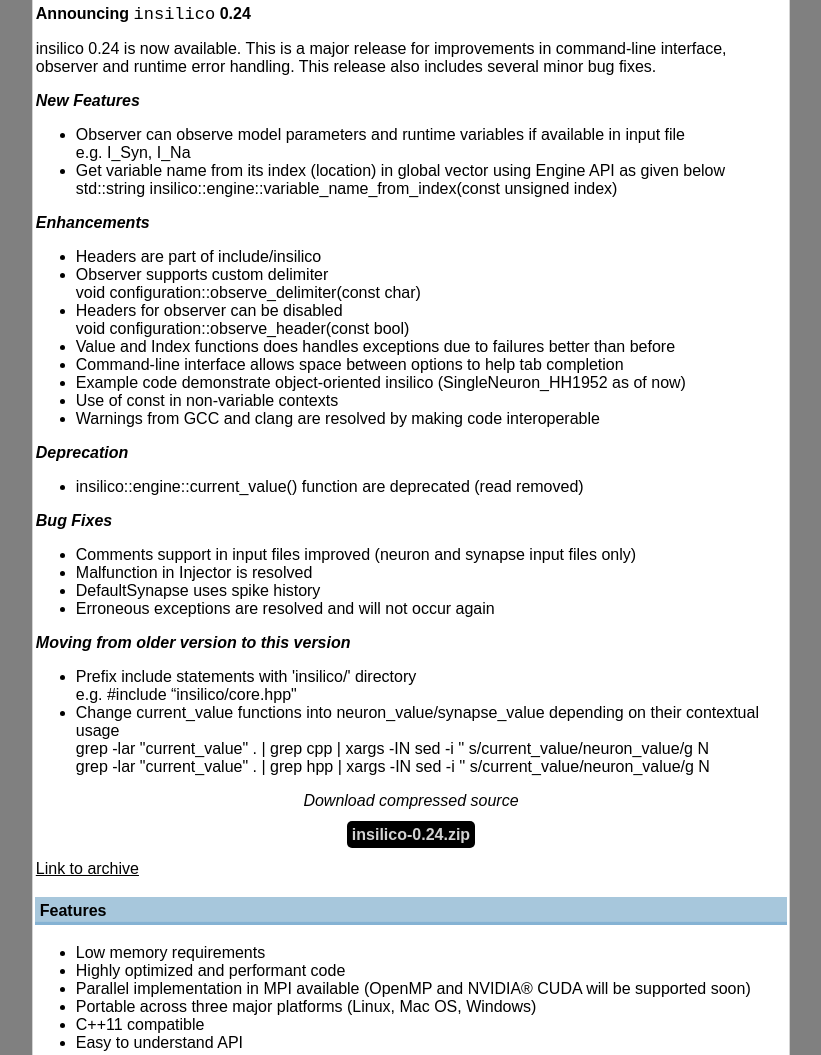
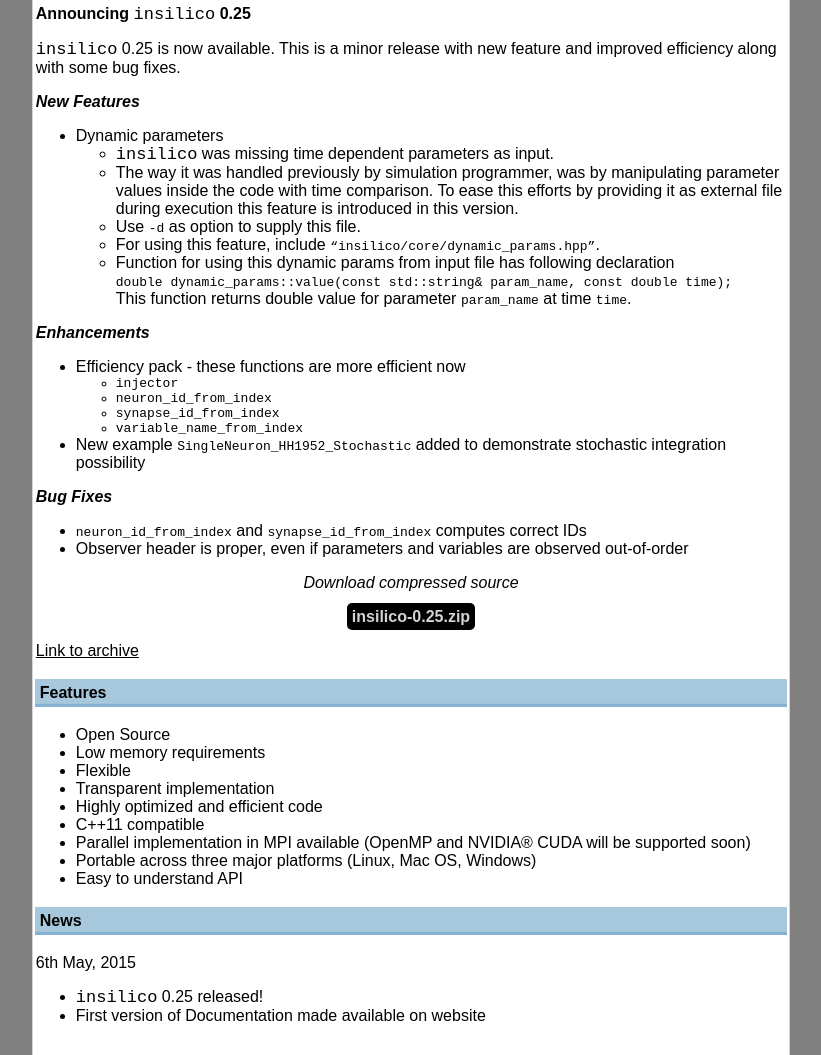
Before and after one commit to insilico-lib/insilico-reweb, a plain HTML site: page index.html in a window 1280 px wide. Shown: the part 780-1835 px from the top of the page, without its empty margins (229-1050 px from the left). Drawn offline with Linux system fonts and the light colour scheme.

Commit message:
insilico 0.25 release.

```diff
--- a/index.html
+++ b/index.html
@@ -79,71 +79,69 @@
 			    Download
 			</p>
 			<p>
-			    <b>Announcing <span class="logo-inline">insilico</span> 0.24</b>
+			    <b>Announcing <span class="logo-inline">insilico</span> 0.25</b>
 			</p>
 			<p>
-			    insilico 0.24 is now available. This is a major release for improvements in
-			    command-line interface, observer and runtime error handling. This release
-			    also includes several minor bug fixes.
+			    <span class="logo-inline">insilico</span> 0.25 is now available.
+			    This is a minor release with new feature
+			    and improved efficiency along with some bug fixes.
 			</p>
 			<p>
 			    <b><i>New Features</i></b>
 			</p>
 			<ul>
-			   <li> Observer can observe model parameters and runtime variables if available in input file<br/>
-			    e.g. I_Syn, I_Na</li>
-			    <li>Get variable name from its index (location) in global vector using Engine API as given below<br/>
-			    std::string insilico::engine::variable_name_from_index(const unsigned index)</li>
+			    <li>Dynamic parameters
+				<ul>
+				    <li><span class="logo-inline">insilico</span> was missing time dependent parameters as input.</li>
+				    <li>The way it was handled previously by simulation programmer, was by manipulating
+					parameter values inside the code with time comparison. To ease this efforts by
+					providing it as external file during execution this feature is introduced in this version.</li>
+				    <li>Use <code>-d</code> as option to supply this file.</li>
+				    <li>For using this feature, include <code>“insilico/core/dynamic_params.hpp”</code>.</li>
+				    <li>Function for using this dynamic params from input file has following declaration<br/>
+					<code>double dynamic_params::value(const std::string& param_name, const double time);</code><br/>
+					This function returns double value for parameter <code>param_name</code> at time <code>time</code>.
+				    </li>
+				</ul>
+			    </li>
 			</ul>
 			<p>
 			    <b><i>Enhancements</i></b>
 			</p>
 			<ul>
-			    <li>Headers are part of include/insilico</li>
-			    <li>Observer supports custom delimiter<br/>
-			    void configuration::observe_delimiter(const char)</li>
-			    <li>Headers for observer can be disabled<br/>
-			    void configuration::observe_header(const bool)
-			    <li>Value and Index functions does handles exceptions due to failures better than before</li>
-			    <li>Command-line interface allows space between options to help tab completion</li>
-			    <li>Example code demonstrate object-oriented insilico (SingleNeuron_HH1952 as of now)</li>
-			    <li>Use of const in non-variable contexts</li>
-			    <li>Warnings from GCC and clang are resolved by making code interoperable</li>
-			</ul>
-			<p>
-			    <b><i>Deprecation</i></b>
-			</p>
-			<ul>
-			    <li>insilico::engine::current_value() function are deprecated (read removed)</li>
+			    <li>
+				Efficiency pack - these functions are more efficient now
+				<ul>
+				    <code>
+				    <li>injector</li>
+				    <li>neuron_id_from_index</li>
+				    <li>synapse_id_from_index</li>
+				    <li>variable_name_from_index</li>
+				    </code>
+				</ul>
+			    </li>
+			    <li>
+				New example <code>SingleNeuron_HH1952_Stochastic</code> added to demonstrate stochastic integration possibility
+			    </li>
 			</ul>
 			<p>
 			    <b><i>Bug Fixes</i></b>
 			</p>
 			<ul>
-			    <li>Comments support in input files improved (neuron and synapse input files only)</li>
-			    <li>Malfunction in Injector is resolved</li>
-			    <li>DefaultSynapse uses spike history</li>
-			    <li>Erroneous exceptions are resolved and will not occur again</li>
+			    <li>
+				<code>neuron_id_from_index</code> and <code>synapse_id_from_index</code> computes correct IDs
+			    </li>
+			    <li>
+				Observer header is proper, even if parameters and variables are observed out-of-order
+			    </li>
 			</ul>
-			<p>
-			    <b><i>Moving from older version to this version</i></b>
-			</p>
-			<ul>
-			    <li>Prefix include statements with 'insilico/' directory<br/>
-				e.g. #include “insilico/core.hpp"</li>
-			    <li>Change current_value functions into neuron_value/synapse_value
-				depending on their contextual usage<br/>
-				grep -lar "current_value" . | grep cpp | xargs -IN sed -i '' s/current_value/neuron_value/g N<br/>
-				grep -lar "current_value" . | grep hpp | xargs -IN sed -i '' s/current_value/neuron_value/g N<br/></li>
-			</ul>
-			</p>
 			<p align=center>
 			    <i>Download compressed source</i>
 			</p>
 			<p align=center>
-			    <a href="insilico-0.24.zip">
+			    <a href="insilico-0.25.zip">
 				<span style="font-weight:bold;background:black;padding:5px;color:lightgrey;border-radius:5px;">
-				    insilico-0.24.zip
+				    insilico-0.25.zip
 				</span>
 			    </a>
 			</p>
@@ -162,12 +160,15 @@
 		<tr>
 		    <td>
 			<ul>
+			    <li>Open Source</li>
 			    <li>Low memory requirements</li>
-			    <li>Highly optimized and performant code</li>
+			    <li>Flexible</li>
+			    <li>Transparent implementation</li>
+			    <li>Highly optimized and efficient code</li>
+			    <li>C++11 compatible</li>
 			    <li>Parallel implementation in MPI available
 				(OpenMP and NVIDIA® CUDA will be supported soon)</li>
 			    <li>Portable across three major platforms (Linux, Mac OS, Windows)</li>
-			    <li>C++11 compatible</li>
 			    <li>Easy to understand API</li>
 			</ul>
 		    </td>
@@ -175,6 +176,17 @@
 		<tr>
 		    <td class="grey_band">
 			News
+		    </td>
+		</tr>
+		<tr>
+		    <td>
+			<p>
+			    6th May, 2015
+			    <ul>
+				<li><span class="logo-inline">insilico</span> 0.25 released!</li>
+				<li>First version of Documentation made available on website</li>
+			    </ul>
+			</p>
 		    </td>
 		</tr>
 		<tr>
```
Also changed, not shown: docs.html (+85 -28 lines).
